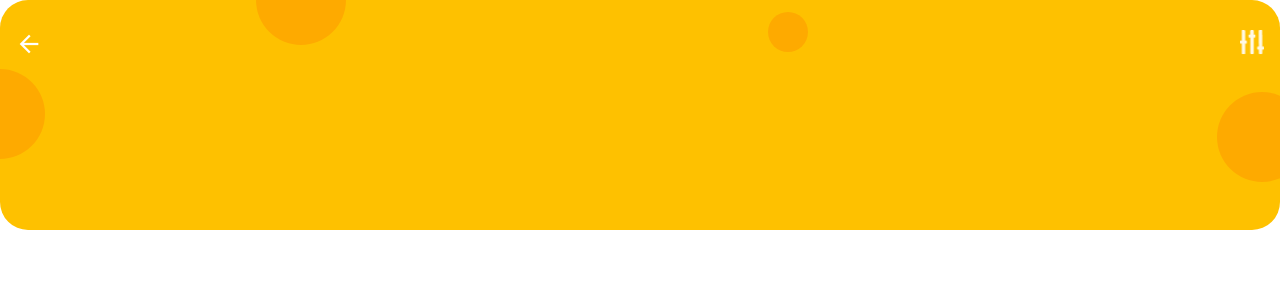
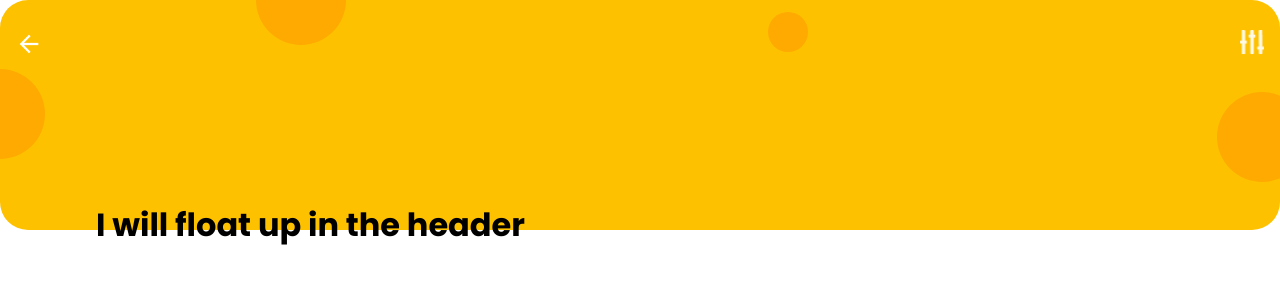
Before and after one commit to Tanishka-2000/quiz, a React (Vite) app: page /quiz in a window 1280 px wide. Shown: the top 300 px of the page. Built offline with nearby package versions, Linux system fonts and the light colour scheme.

Commit message:
create floatingDiv component

```diff
--- /dev/null
+++ b/src/components/floatingDiv/Float.jsx
@@ -0,0 +1,10 @@
+import React from 'react'
+import './styles.css'
+
+function Float({ children }) {
+  return (
+    <div className='float'>{ children }</div>
+  )
+}
+
+export default Float
--- /dev/null
+++ b/src/components/floatingDiv/styles.css
@@ -0,0 +1,6 @@
+.float{
+    width: 85%;
+    margin: auto;
+    transform: translateY(-60%);
+    border-radius: 20px;
+}
--- a/src/components/index.js
+++ b/src/components/index.js
@@ -1,2 +1,3 @@
 export { default as Header } from './header/Header'
 export { default as Category } from './categoryCard/Card'
+export { default as FloatingDiv } from './floatingDiv/Float'
--- a/src/screens/Quiz.jsx
+++ b/src/screens/Quiz.jsx
@@ -1,10 +1,13 @@
 import React from 'react'
-import { Header } from '../components'
+import { FloatingDiv, Header } from '../components'
 
 function Quiz() {
   return (
     <div>
       <Header icon='line.png' iconType='icon'></Header>
+      <FloatingDiv>
+        <h1>I will float up in the header</h1>
+      </FloatingDiv>
     </div>
   )
 }
```
